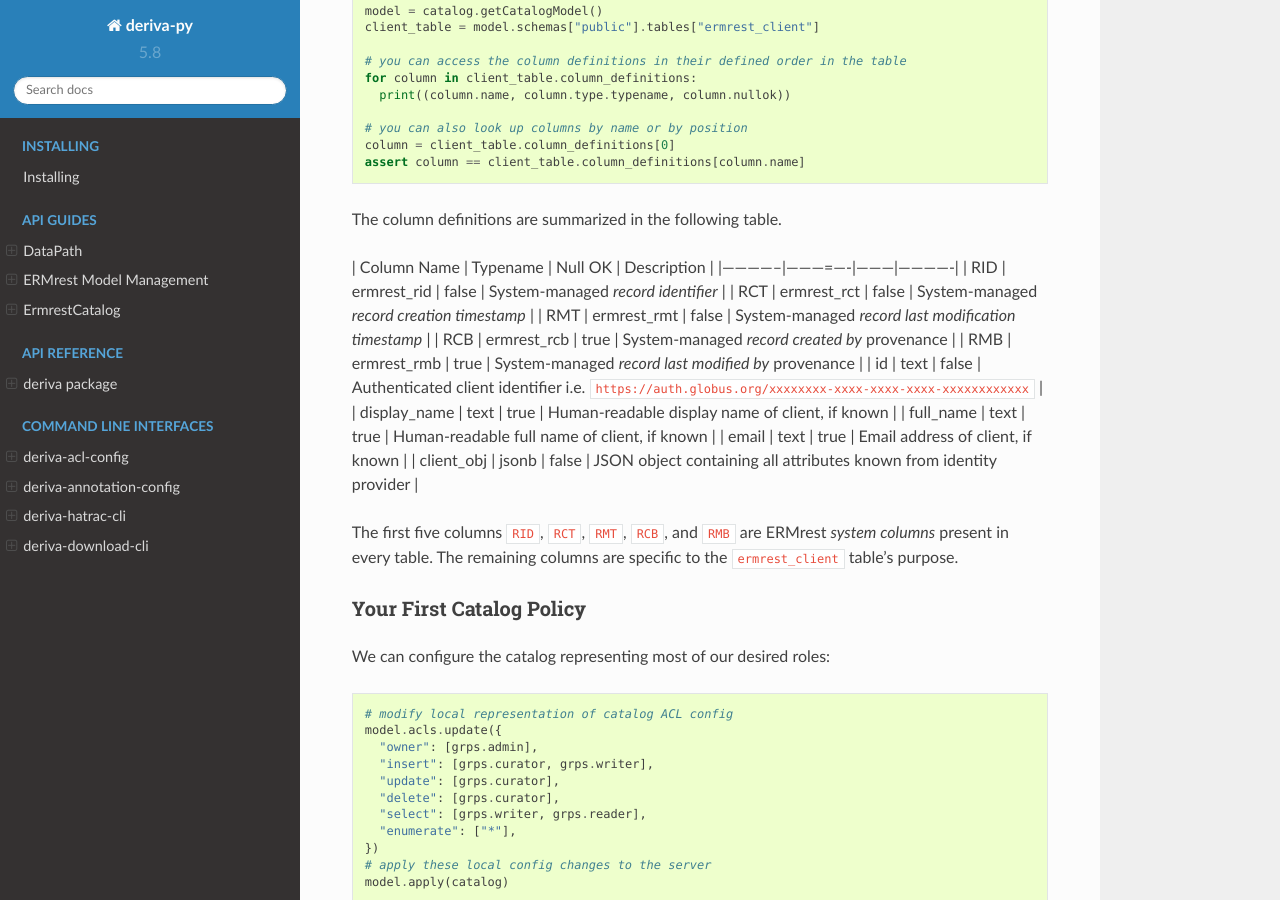
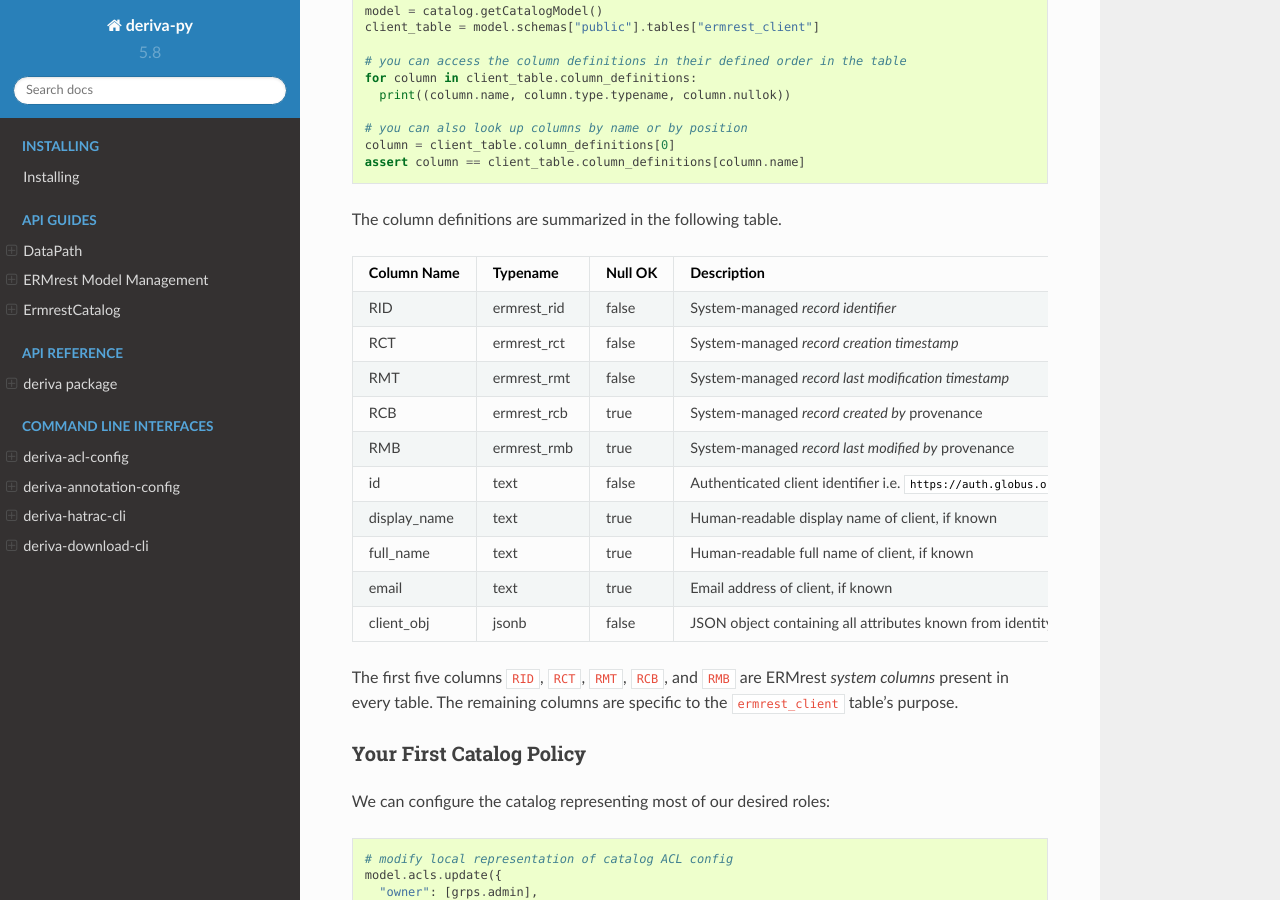
Before and after one commit to informatics-isi-edu/deriva-py, a Sphinx documentation site: the page built from docs/project-tutorial.md, in a window 1280 px wide and 900 px high, scrolled down 3021 px. Built offline with Sphinx 7.4.7 and the Read the Docs theme 2.0.0, drawn with Linux system fonts in a browser that asks for light colours; some of the changed lines change nothing that is shown; some of the changed text lies outside the part shown.

Commit message:
tiny doc edits

```diff
--- a/docs/project-tutorial.md
+++ b/docs/project-tutorial.md
@@ -148,7 +148,7 @@ You can inspect the `ermrest_client` table definition:
 The column definitions are summarized in the following table.
 
 | Column Name  | Typename     | Null OK | Description |
-|--------------|---------=----|---------|-------------|
+|--------------|--------------|---------|-------------|
 | RID          | ermrest\_rid | false   | System-managed _record identifier_ |
 | RCT          | ermrest\_rct | false   | System-managed _record creation timestamp_ |
 | RMT          | ermrest\_rmt | false   | System-managed _record last modification timestamp_ |
@@ -298,6 +298,8 @@ need to add a data-dependent policy to the table:
         "projection_type": "acl"
       }
     })
+    # apply these local config changes to the server
+    model.apply(catalog)
 
 This slightly cryptic policy states that ERMrest should project the
 `RCB` (aka _row created by_) column and treat it like an ACL; when the
```
